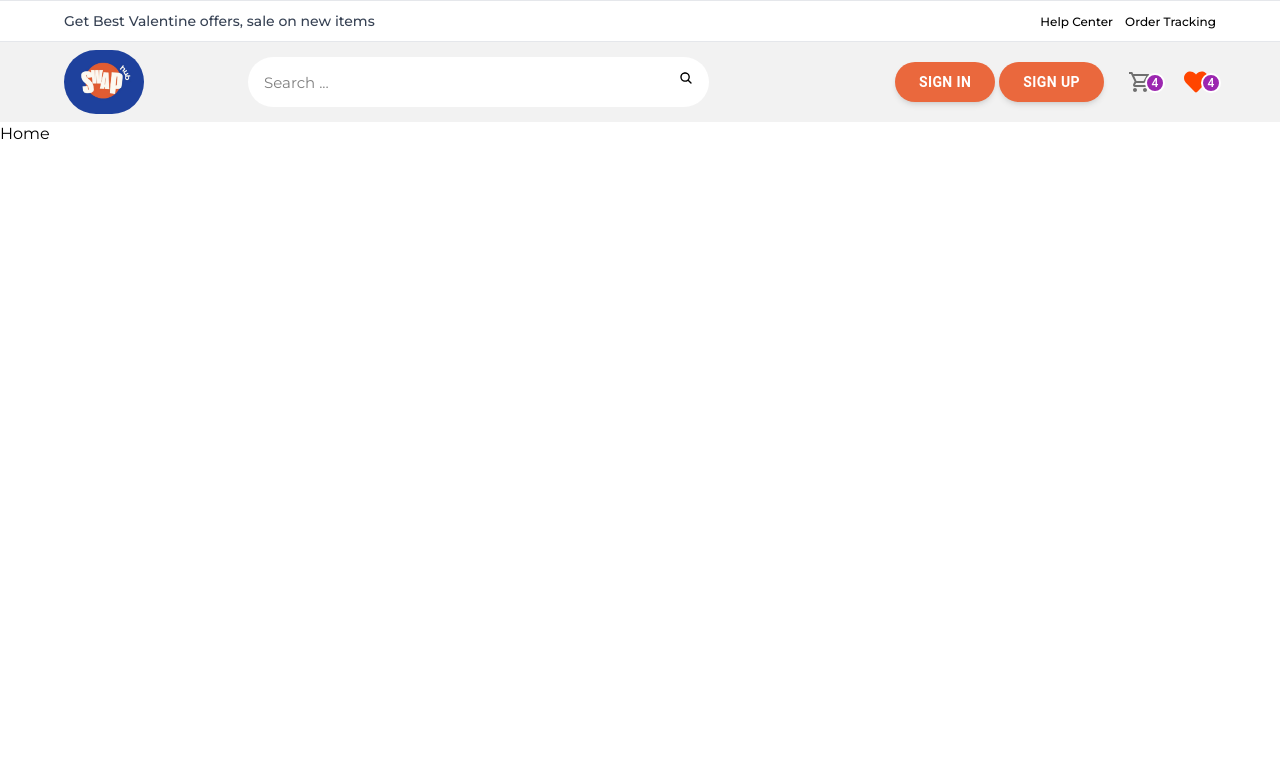
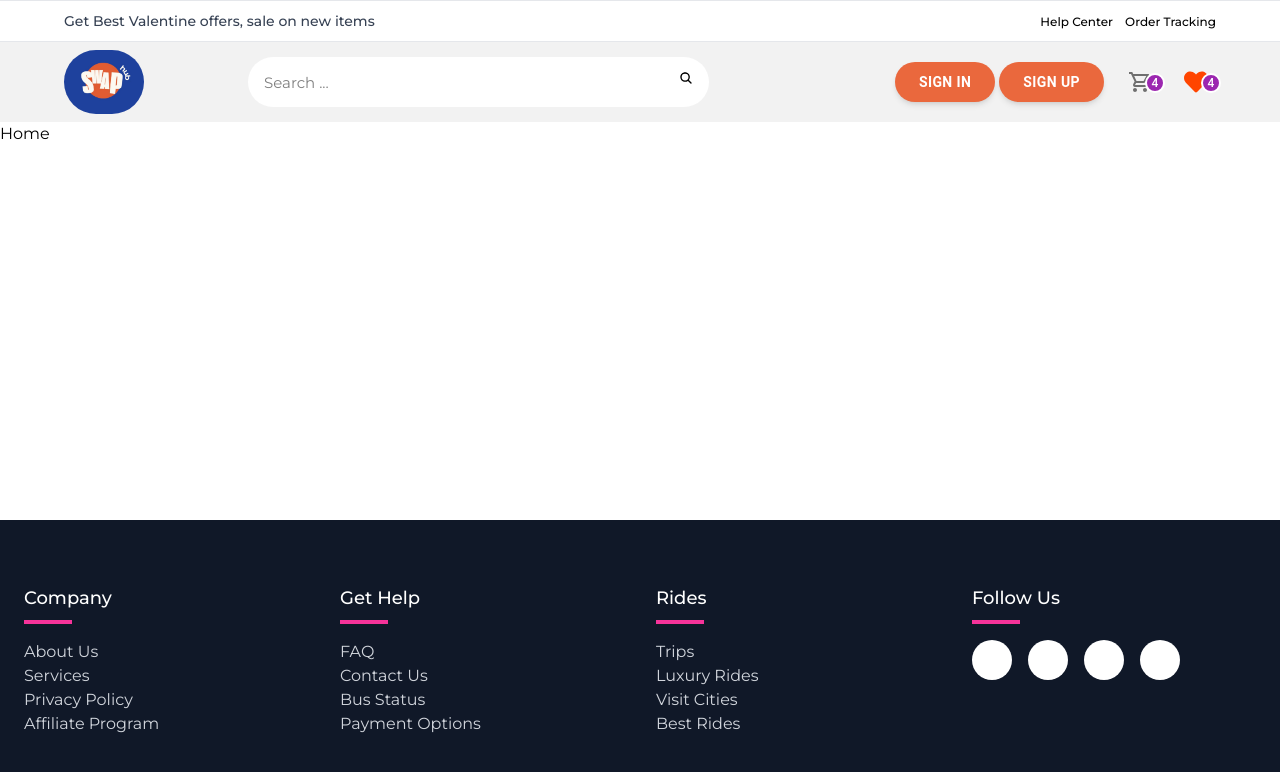
Before and after one commit to vaibhav-0310/SwapHub, a React (Vite) app in the folder frontend/: page / in a window 1280 px wide. Shown: the top 772 px of the page. Built offline with nearby package versions, Linux system fonts and the light colour scheme.

Commit message:
footer added

```diff
--- a/frontend/src/App.jsx
+++ b/frontend/src/App.jsx
@@ -2,6 +2,7 @@ import Header from './components/header'
 import  './index.css';
 import { BrowserRouter, Routes, Route } from 'react-router-dom';
 import Home from './pages/home';
+import Footer from './components/footer';
 
 function App() {
 
@@ -13,7 +14,10 @@ function App() {
     <Routes>
         <Route path={"/"} exact={true} element={<Home/>}/>
     </Routes>
+    <Footer/>
+
     </BrowserRouter>
+
     </>
   )
 }
--- /dev/null
+++ b/frontend/src/components/footer.jsx
@@ -0,0 +1,56 @@
+import { Link } from "react-router-dom";
+
+const Footer = () => {
+  return (
+    <footer className="bg-gray-900 text-gray-300 py-16 absolute bottom-0 w-full">
+      <div className="max-w-7xl mx-auto px-6 grid grid-cols-1 sm:grid-cols-2 md:grid-cols-4 gap-8">
+        <div>
+          <h4 className="text-white text-lg font-medium mb-4 relative after:block after:w-12 after:h-1 after:bg-pink-500 after:mt-2">Company</h4>
+          <ul>
+            <li><Link to="/about" className="hover:text-white transition">About Us</Link></li>
+            <li><a href="#" className="hover:text-white transition">Services</a></li>
+            <li><a href="#" className="hover:text-white transition">Privacy Policy</a></li>
+            <li><a href="#" className="hover:text-white transition">Affiliate Program</a></li>
+          </ul>
+        </div>
+        <div>
+          <h4 className="text-white text-lg font-medium mb-4 relative after:block after:w-12 after:h-1 after:bg-pink-500 after:mt-2">Get Help</h4>
+          <ul>
+            <li><a href="#" className="hover:text-white transition">FAQ</a></li>
+            <li><a href="#" className="hover:text-white transition">Contact Us</a></li>
+            <li><a href="#" className="hover:text-white transition">Bus Status</a></li>
+            <li><a href="#" className="hover:text-white transition">Payment Options</a></li>
+          </ul>
+        </div>
+        <div>
+          <h4 className="text-white text-lg font-medium mb-4 relative after:block after:w-12 after:h-1 after:bg-pink-500 after:mt-2">Rides</h4>
+          <ul>
+            <li><a href="#" className="hover:text-white transition">Trips</a></li>
+            <li><a href="#" className="hover:text-white transition">Luxury Rides</a></li>
+            <li><a href="#" className="hover:text-white transition">Visit Cities</a></li>
+            <li><a href="#" className="hover:text-white transition">Best Rides</a></li>
+          </ul>
+        </div>
+        <div>
+          <h4 className="text-white text-lg font-medium mb-4 relative after:block after:w-12 after:h-1 after:bg-pink-500 after:mt-2">Follow Us</h4>
+          <div className="flex space-x-4">
+            <a href="#" className="w-10 h-10 flex items-center justify-center bg-white bg-opacity-20 rounded-full text-white hover:bg-white hover:text-gray-900 transition">
+              <i className="fab fa-facebook-f"></i>
+            </a>
+            <a href="#" className="w-10 h-10 flex items-center justify-center bg-white bg-opacity-20 rounded-full text-white hover:bg-white hover:text-gray-900 transition">
+              <i className="fab fa-x-twitter"></i>
+            </a>
+            <a href="#" className="w-10 h-10 flex items-center justify-center bg-white bg-opacity-20 rounded-full text-white hover:bg-white hover:text-gray-900 transition">
+              <i className="fab fa-instagram"></i>
+            </a>
+            <a href="#" className="w-10 h-10 flex items-center justify-center bg-white bg-opacity-20 rounded-full text-white hover:bg-white hover:text-gray-900 transition">
+              <i className="fab fa-linkedin-in"></i>
+            </a>
+          </div>
+        </div>
+      </div>
+    </footer>
+  );
+};
+
+export default Footer;
```
